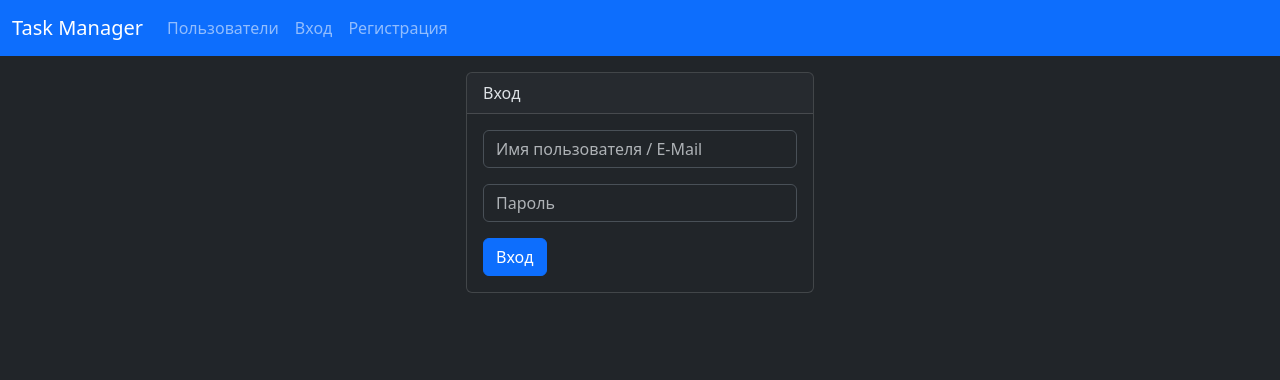
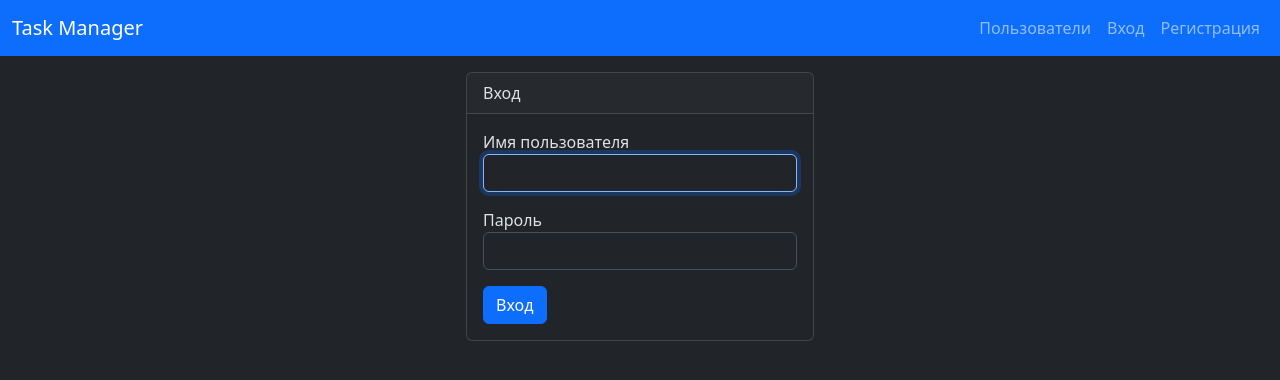
Before and after one commit to vladimirbazhanov/python-project-52, a Django app: page /login/ in a window 1280 px wide. Shown: the top 380 px of the page. Run offline with Django 4.2, Linux system fonts and the light colour scheme; some libraries are stand-ins or nearby versions.

Commit message:
working login/logout

```diff
--- /dev/null
+++ b/task_manager/forms.py
@@ -0,0 +1,15 @@
+from django.contrib.auth.forms import AuthenticationForm
+from django import forms
+
+
+class UserAuthenticationForm(AuthenticationForm):
+    username = forms.CharField(
+        widget=forms.TextInput(
+            attrs={"autofocus": True, "class": 'form-control'}
+        )
+    )
+    password = forms.CharField(
+        widget=forms.PasswordInput(
+            attrs={"class": 'form-control'}
+        )
+    )
--- a/task_manager/settings.py
+++ b/task_manager/settings.py
@@ -26,7 +26,6 @@ SECRET_KEY = 'django-insecure-uqiu7&tx%1ndm(7v247=-tn!zqmf_vvqmqd%k=^ai12m%s#1fy
 DEBUG = True
 
 ALLOWED_HOSTS = ['127.0.0.1', 'taskmanager-pe0c.onrender.com', 'webserver']
-
 
 # Application definition
 
--- a/task_manager/templates/base_layout.html
+++ b/task_manager/templates/base_layout.html
@@ -17,16 +17,22 @@
             <span class="navbar-toggler-icon"></span>
           </button>
           <div class="collapse navbar-collapse" id="navbarCollapse">
-            <ul class="navbar-nav me-auto mb-2 mb-md-0">
+            <ul class="navbar-nav ms-auto mb-2 mb-md-0">
                 <li class="nav-item">
                     <a class="nav-link" aria-current="page" href="/users">Пользователи</a>
                  </li>
-                <li class="nav-item">
-                    <a class="nav-link" aria-current="page" href="/login">Вход</a>
-                </li>
-                <li>
+                {% if request.user.is_authenticated %}
+                  <li class="nav-item">
+                    <a class="nav-link" aria-current="page" href="{% url 'logout' %}">Выход</a>
+                  </li>
+                {% else %}
+                  <li class="nav-item">
+                    <a class="nav-link" aria-current="page" href="{% url 'login' %}">Вход</a>
+                  </li>
+                  <li>
                     <a class="nav-link" aria-current="page" href="/users/new">Регистрация</a>
-                </li>
+                  </li>
+                {% endif %}
             </ul>
           </div>
         </div>
--- a/task_manager/templates/registration/login.html
+++ b/task_manager/templates/registration/login.html
@@ -22,10 +22,12 @@
                     <div class="card-header">Вход</div>
                     <div class="card-body form-inputs">
                         <div class="form-group mb-3">
-                            <input class='form-control' type="text" name="username" placeholder="Имя пользователя / E-Mail" required id="id_username">
+                            <label for="{{ form.username.id_for_label }}">Имя пользователя</label>
+                            {{ form.username }}
                         </div>
                         <div class="form-group mb-3">
-                            <input class='form-control' type="password" name="password" placeholder="Пароль" required id="id_password">
+                            <label for="{{ form.password.id_for_label }}">Пароль</label>
+                            {{ form.password }}
                         </div>
 
                         <input type="submit" value="Вход" class="btn btn-primary">
--- a/task_manager/urls.py
+++ b/task_manager/urls.py
@@ -17,12 +17,12 @@ Including another URLconf
 from django.contrib import admin
 from django.urls import path, include
 from task_manager import views
-from django.contrib.auth.views import LoginView
 
 
 urlpatterns = [
     path('admin/', admin.site.urls),
     path('users/', include('task_manager.users.urls')),
-    path('login/', LoginView.as_view(), name='login'),
+    path('login/', views.login, name='login'),
+    path('logout/', views.logout, name='logout'),
     path('', views.index)
 ]
--- a/task_manager/users/views.py
+++ b/task_manager/users/views.py
@@ -1,8 +1,9 @@
 from django.shortcuts import render
 from django.contrib.auth.models import User
 
+
 def index(request):
     users = User.objects.all()
-    context = { 'users': users }
+    context = {'users': users}
 
     return render(request, 'users/index.html', context)
--- a/task_manager/views.py
+++ b/task_manager/views.py
@@ -1,4 +1,27 @@
-from django.shortcuts import render
+from django.shortcuts import render, HttpResponseRedirect
+from task_manager.forms import UserAuthenticationForm
+from django.contrib import auth
+
 
 def index(request):
     return render(request, 'index.html')
+
+
+def login(request):
+    if request.method == 'GET':
+        form = UserAuthenticationForm()
+        return render(request, 'registration/login.html', {'form': form})
+    else:
+        form = UserAuthenticationForm(data=request.POST)
+        if form.is_valid():
+            username = request.POST['username']
+            password = request.POST['password']
+            user = auth.authenticate(username=username, password=password)
+            if user:
+                auth.login(request, user)
+                return HttpResponseRedirect('/')
+
+
+def logout(request):
+    auth.logout(request)
+    return HttpResponseRedirect('/')
```
Also changed, not shown: db.sqlite3, task_manager/users/forms.py (added).
